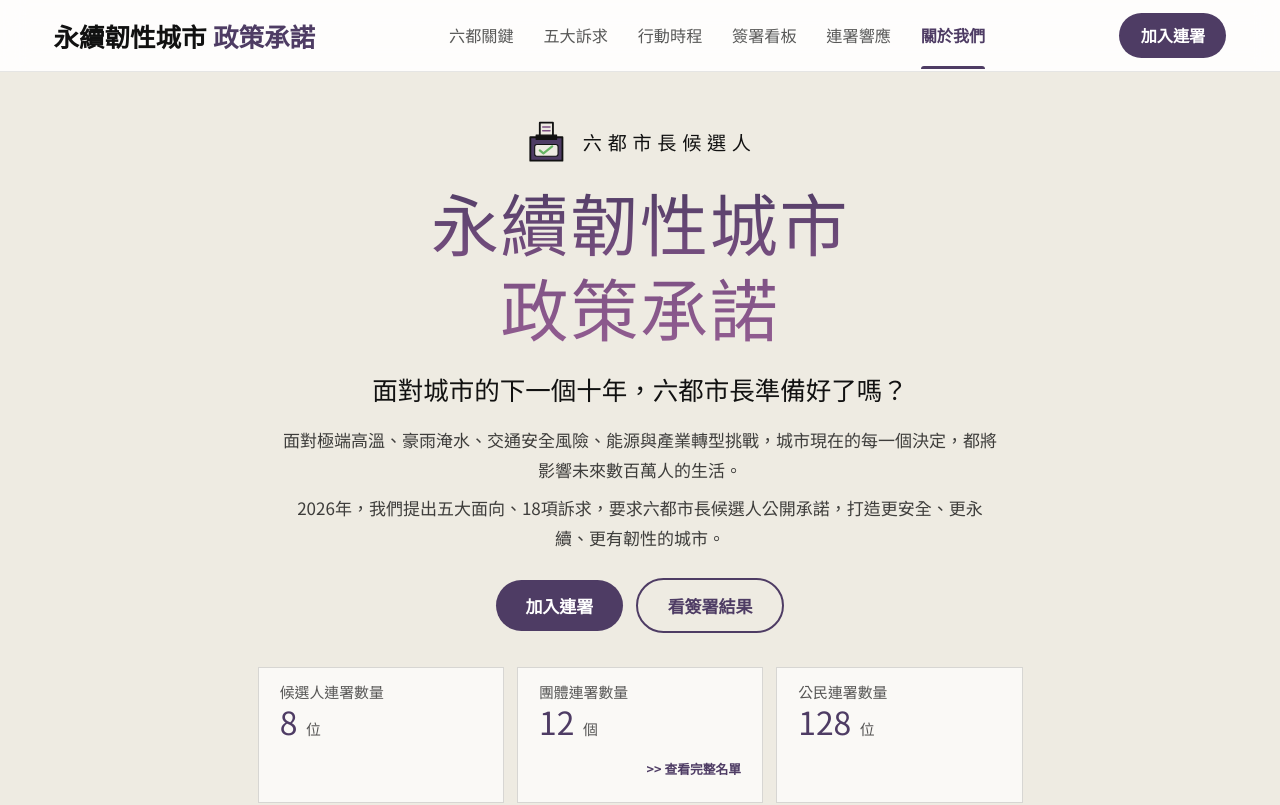
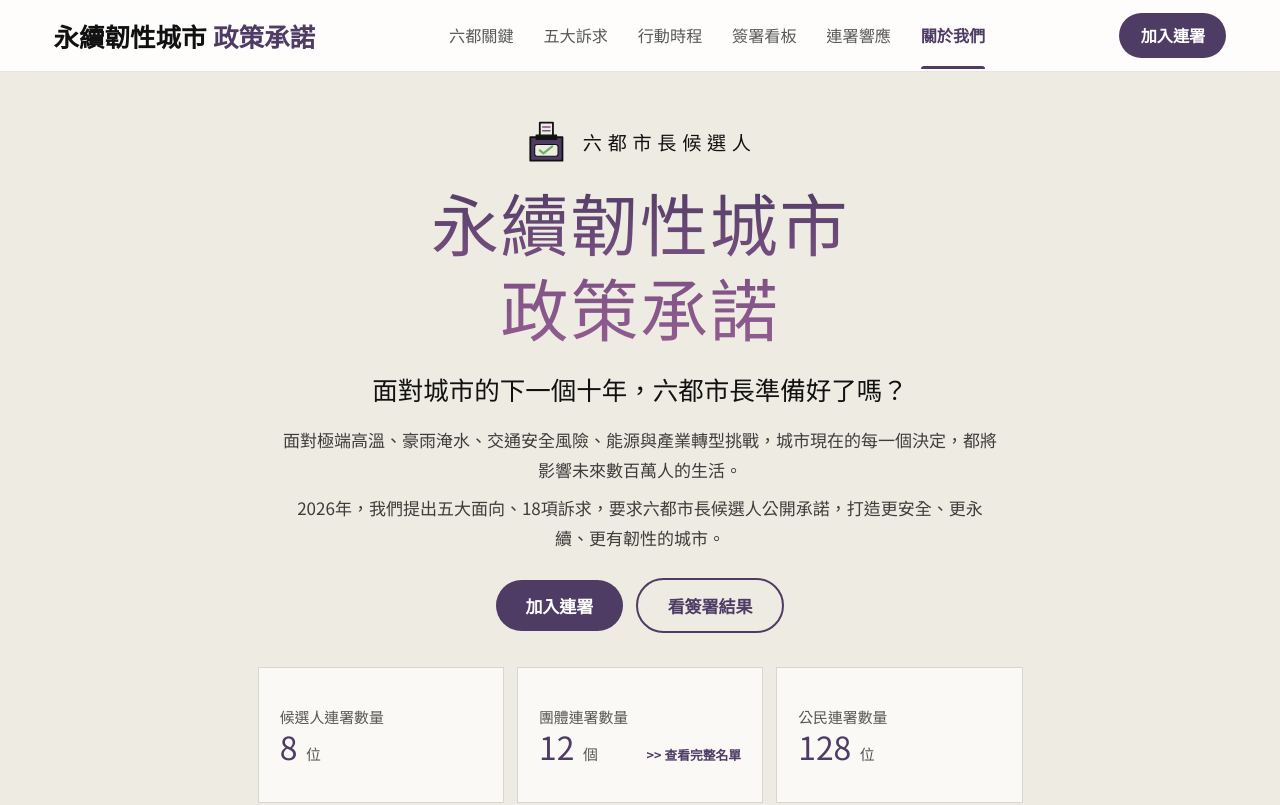
Before and after one commit to LitostSwirrl/six-counties, a React (Vite) app: page / in a window 1280 px wide. Shown: the top 805 px of the page. Built offline with nearby package versions, Linux system fonts and the light colour scheme; a web font is replaced by a local one.

Commit message:
fix(site): vertically center hero stats

```diff
--- a/src/sections/Hero.tsx
+++ b/src/sections/Hero.tsx
@@ -23,20 +23,20 @@ interface StatChipProps {
 
 function StatChip({ label, count, unit, actionLabel, actionHref, errorLabel }: StatChipProps) {
   return (
-    <div className="relative flex min-h-32 flex-col justify-start border border-ink/15 bg-white/70 px-5 py-3 text-left">
+    <div className="relative flex min-h-32 flex-col justify-center border border-ink/15 bg-white/70 px-5 py-3 text-left">
       <span className="text-sm text-ink/70">{label}</span>
-      <span className="mt-1 flex items-baseline gap-2">
+      <span className="mt-1 flex w-full items-baseline gap-2">
         <span className="font-display text-3xl leading-none text-purple-deep">{count === null ? '—' : count}</span>
         <span className="text-sm text-ink/70">{unit}</span>
-      </span>
         {actionLabel && actionHref ? (
           <a
             href={actionHref}
-          className="absolute bottom-3 right-5 min-h-8 whitespace-nowrap py-1 text-xs font-bold text-purple-deep transition-colors hover:text-purple-mid"
+            className="absolute bottom-3 right-5 min-h-8 whitespace-nowrap py-1 text-xs font-bold text-purple-deep transition-colors hover:text-purple-mid lg:static lg:ml-auto lg:min-h-0 lg:py-0"
           >
             {actionLabel}
           </a>
         ) : null}
+      </span>
       {errorLabel ? <span className="mt-1 text-xs text-ink/60">{errorLabel}</span> : null}
     </div>
   );
```
Also changed, not shown: 2 other files (tests, documents, lock files or other folders). Lines whose indentation alone changed are shown as unchanged.
